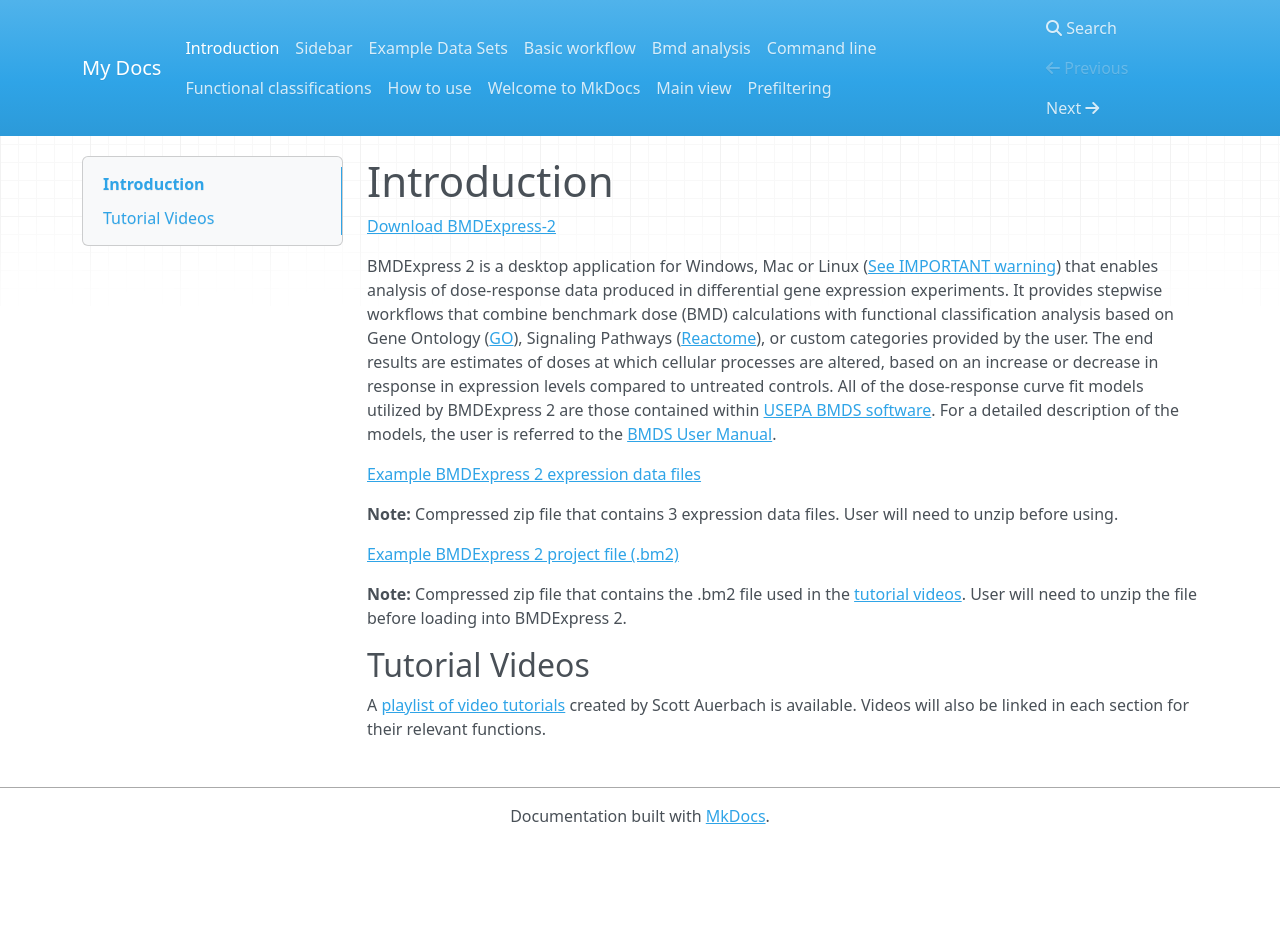
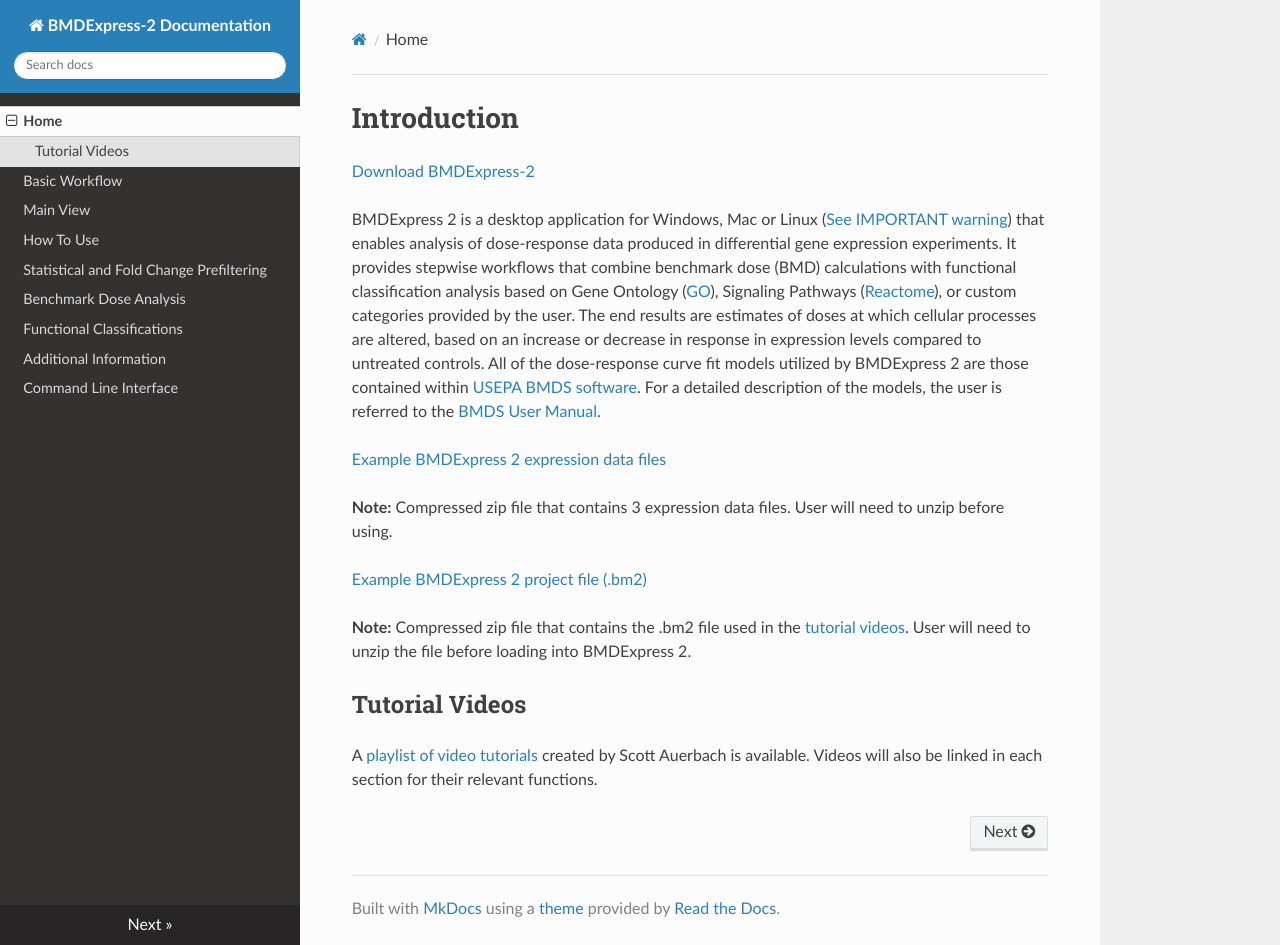
Before and after one commit to auerbachs/BMDExpress-2, an MkDocs documentation site: the page built from docs/index.md, in a window 1280 px wide and 945 px high. Built offline with MkDocs 1.6.1, drawn with Linux system fonts in a browser that asks for light colours; nearby versions of some CDN libraries; old or Windows-style settings are respelled for this version of MkDocs.

Commit message:
Updates mkdocs.yml to include all pages and theme

```diff
--- a/mkdocs.yml
+++ b/mkdocs.yml
@@ -1 +1,12 @@
-site_name: My Docs
+site_name: BMDExpress-2 Documentation
+pages:
+    - Home: index.md
+    - Basic Workflow: basic_workflow.md
+    - Main View: main_view.md
+    - How To Use: how_to_use.md
+    - Statistical and Fold Change Prefiltering: prefiltering.md
+    - Benchmark Dose Analysis: bmd_analysis.md
+    - Functional Classifications: functional_classifications.md
+    - Additional Information: additional_information.md
+    - Command Line Interface: command_line.md
+theme: readthedocs
```
